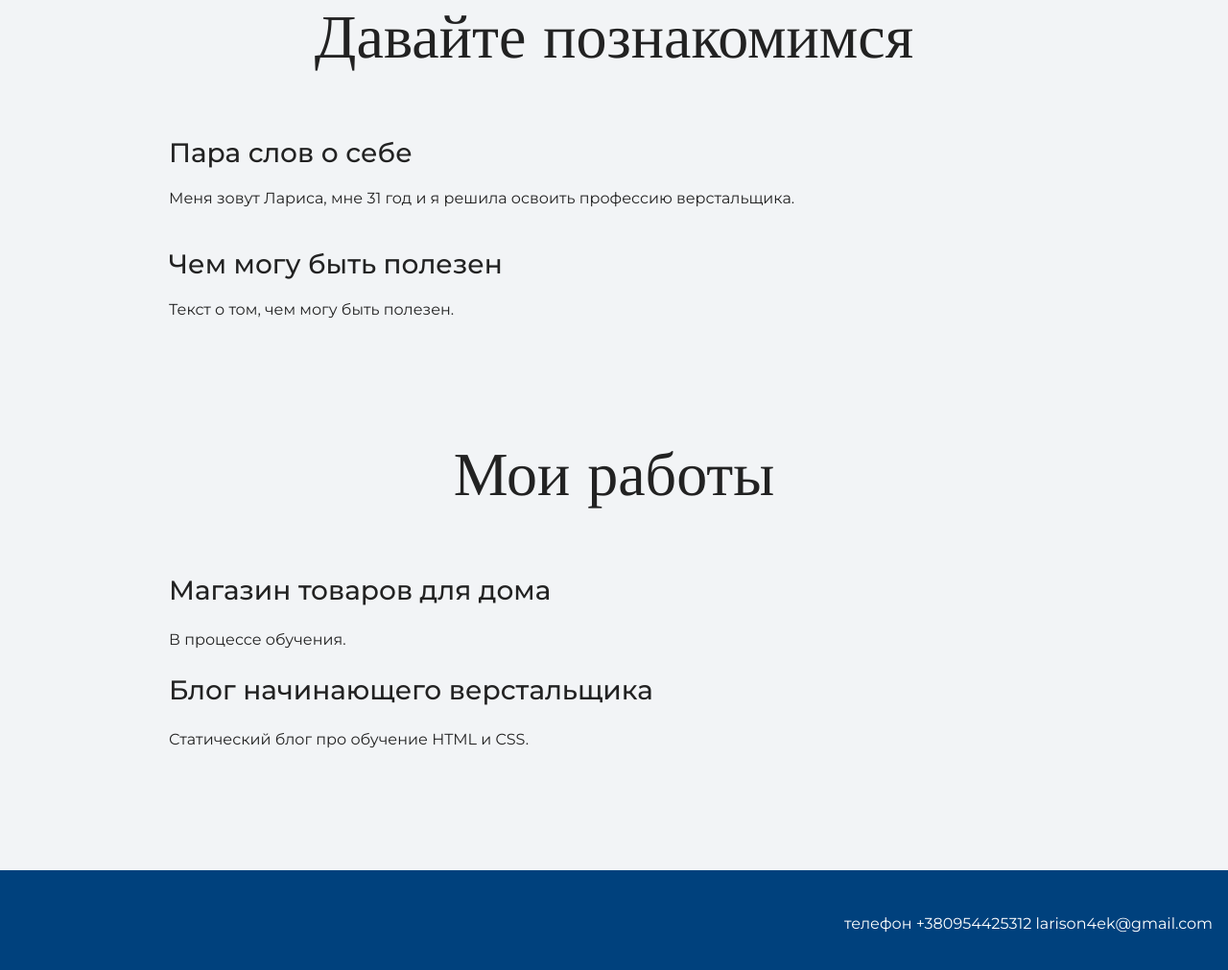
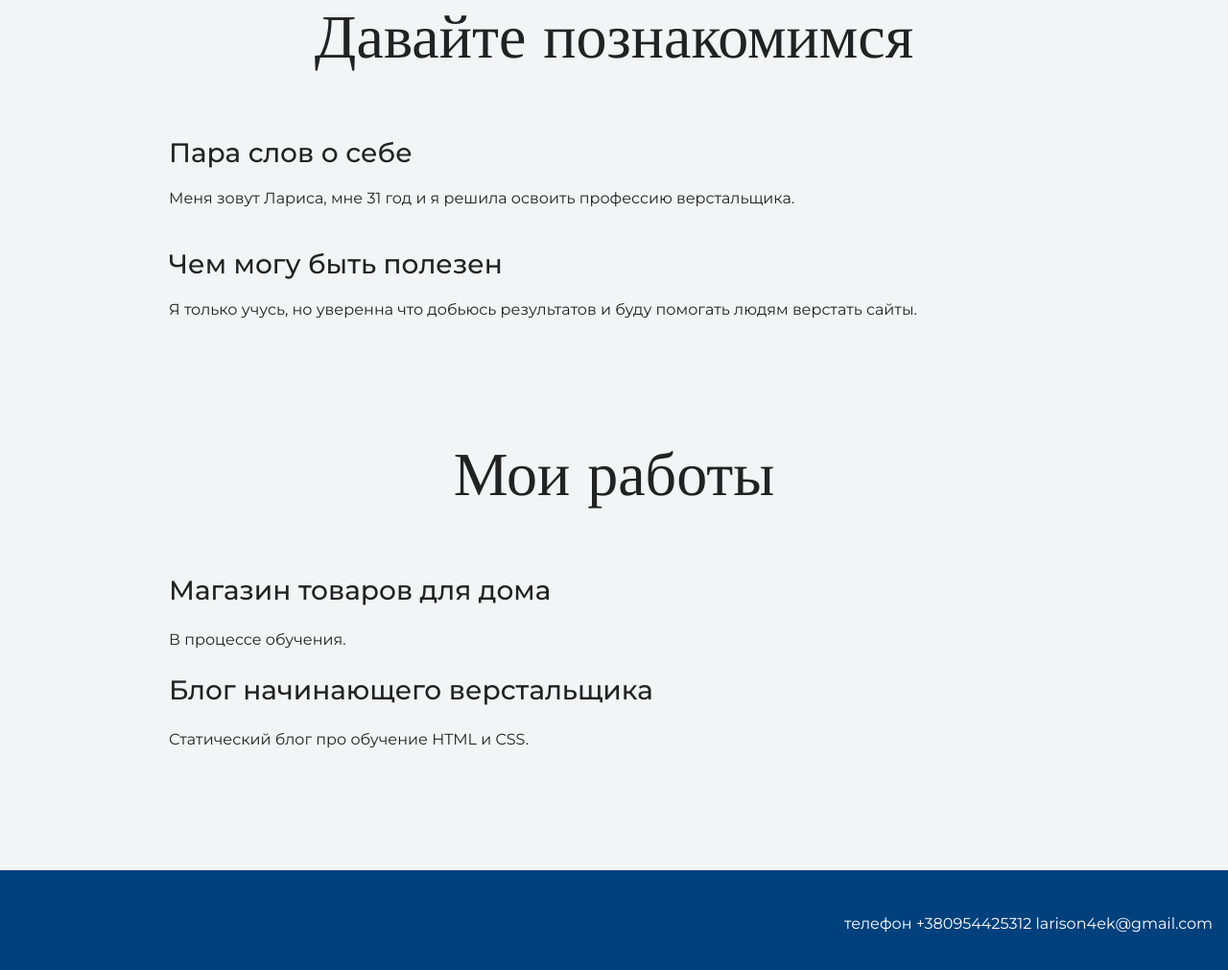
Before and after one commit to larrrrra/my-cite, a plain HTML site: page index.html in a window 1280 px wide. Shown: the part 1033-2044 px from the top of the page at 96% size. Drawn offline with nearby package versions, Linux system fonts and the light colour scheme.

Commit message:
добавлена информация, чем могу быть полезна

```diff
--- a/index.html
+++ b/index.html
@@ -31,7 +31,10 @@
           верстальщика.
         </p>
         <h3>Чем могу быть полезен</h3>
-        <p>Текст о том, чем могу быть полезен.</p>
+        <p>
+          Я только учусь, но уверенна что добьюсь результатов и буду помогать
+          людям верстать сайты.
+        </p>
       </div>
     </section>
 
```
